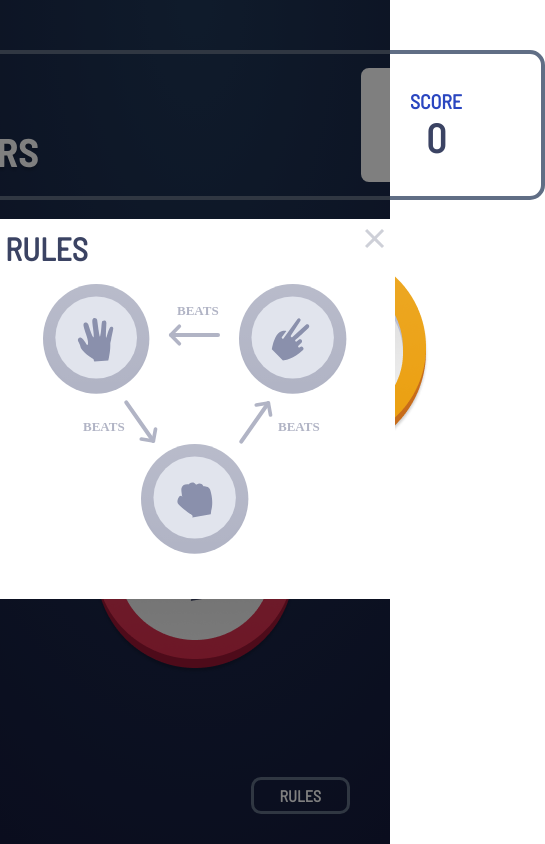
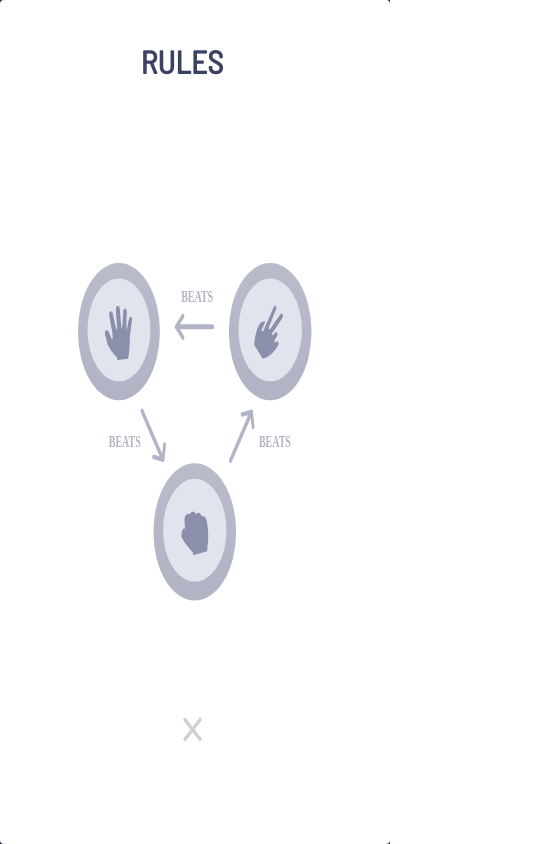
Before and after one commit to rriiaad/rock-paper-scissors, a plain HTML site: page index.html in a window 390 px wide. Both pictures are taken after a click on the element "RULES". Shown: the whole page, 545 px wide, since content can reach past the window. Drawn offline with Linux system fonts and the light colour scheme.

Commit message:
Add files via upload

```diff
--- /dev/null
+++ b/css/mobile.css
@@ -0,0 +1,95 @@
+@media only screen and (max-width: 800px) {
+  .Score-Board {
+    width: 80vw;
+    height: 20vh;
+    border: 4px solid hsl(217, 16%, 45%);
+    margin-top: 10px;
+  }
+  .title img {
+    width: 90px;
+    height: 60px;
+  }
+
+  .score {
+    width: 90px;
+    height: 90px;
+    background-color: white;
+    font-weight: bolder;
+    font-size: 18px;
+    border-radius: 8px;
+    margin-right: 30px;
+    display: flex;
+    flex-direction: column;
+    align-items: center;
+    justify-content: center;
+  }
+
+  img {
+    width: 100px;
+    height: 100px;
+  }
+
+  .game {
+    background-size: 200px;
+    width: 280px;
+    height: 290px;
+    position: absolute;
+    top: 30vh;
+    right: 12vw;
+  }
+
+  .rules {
+    position: absolute;
+    color: white;
+    font-weight: bold;
+    border: 3px solid hsl(217, 16%, 45%);
+    padding: 6px 26px;
+    border-radius: 10px;
+    bottom: 10vh;
+    right: 37vw;
+  }
+
+  .pop-up {
+    color: hsl(229, 25%, 31%);
+    background-color: white;
+    width: 100vw;
+    height: 100vh;
+    display: flex;
+    align-items: center;
+    justify-content: center;
+    flex-direction: column;
+    position: relative;
+    padding: 20px;
+  }
+
+  .pop-up-wrapper {
+    position: fixed;
+    top: 0;
+    bottom: 0;
+    left: 0;
+    right: 0;
+  }
+
+  .overlay {
+    display: none;
+  }
+
+  .pop-up h1 {
+    position: absolute;
+    top: 5vh;
+    left: 36vw;
+  }
+
+  .pop-up img {
+    width: 60vw;
+    height: 40vh;
+  }
+
+  #close {
+    width: 5vw;
+    height: 3vh;
+    position: absolute;
+    top: 85vh;
+    right: 48vw;
+  }
+}
--- a/index.html
+++ b/index.html
@@ -11,6 +11,7 @@
       rel="stylesheet"
     />
     <link rel="stylesheet" type="text/css" href="./css/style.css" />
+    <link rel="stylesheet" href="./css/mobile.css" />
 
     <title>Rock paper scissors</title>
   </head>
--- a/main.js
+++ b/main.js
@@ -61,7 +61,7 @@ function result(user, ia) {
     (user == "rock" && ia == "paper") ||
     (user == "sisrource" && ia == "rock")
   ) {
-    document.querySelector("#res").textContent = "YOU LOOS";
+    document.querySelector("#res").textContent = "YOU LOST";
     return;
   }
   score = document.querySelector("#score").textContent;
```
